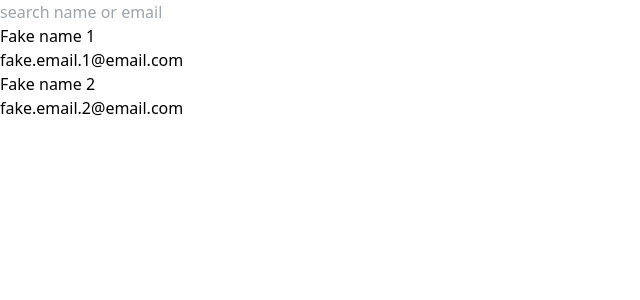
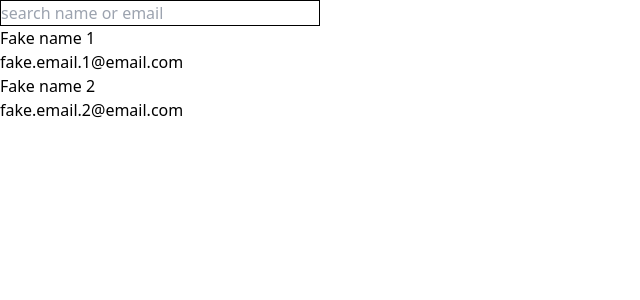
Before and after one commit to surykt/youse-frontend-teste, a React (Create React App) app: page / in a window 1280 px wide. Shown: the top 300 px of the page, without its empty margins (0-640 px from the left). Built offline with nearby package versions, Linux system fonts and the light colour scheme.

Commit message:
create SearchBar component

```diff
--- a/src/components/App/App.js
+++ b/src/components/App/App.js
@@ -1,4 +1,5 @@
 import React from "react";
+import SearchBar from "../SearchBar";
 // import API from "../../services/api";
 
 export default function App() {
@@ -30,7 +31,7 @@ export default function App() {
 
   return (
     <main>
-      <input type="text" placeholder="search name or email" />
+      <SearchBar />
       <ul>
         {items.map(item => (
           <li key={item.id}>
--- /dev/null
+++ b/src/components/SearchBar.js
@@ -0,0 +1,7 @@
+import React from "react";
+
+export default function SearchBar() {
+
+  return (<input className="w-80 border border-black border-solid" type="text" placeholder="search name or email" />)
+
+}
```
